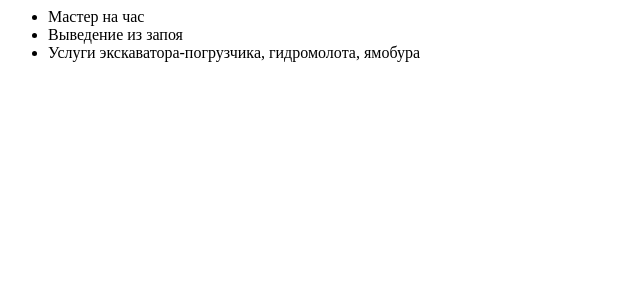
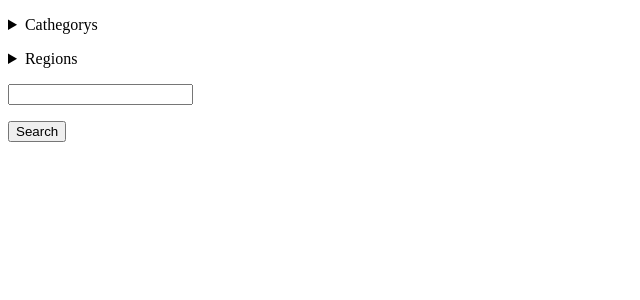
Before and after one commit to iamaIpharius/Django_HW, a Django app: page / in a window 1280 px wide. Shown: the top 300 px of the page, without its empty margins (0-640 px from the left). Run offline with Django 3.2, Linux system fonts and the light colour scheme.

Commit message:
homework 4 done

```diff
--- a/03_RequestsHandlingInDjango/board/advertisements/templates/advertisements/advertisement_list.html
+++ b/03_RequestsHandlingInDjango/board/advertisements/templates/advertisements/advertisement_list.html
@@ -1,7 +1,16 @@
+<!DOCTYPE html>
 <html>
-<ul>
-    <li>Мастер на час</li>
-    <li>Выведение из запоя</li>
-    <li>Услуги экскаватора-погрузчика, гидромолота, ямобура</li>
-</ul>
+<head>
+    <meta charset="utf-8">
+    <meta name="viewport" content="width=device-width, initial-scale=1">
+    <title></title>
+</head>
+<body>
+    <ul>
+        {% for adv in advertisements%}
+            <li>{{adv}}</li>
+        {% endfor %}
+    </ul>
+    <p>How many requests - {{count}}</p>
+</body>
 </html>
--- /dev/null
+++ b/03_RequestsHandlingInDjango/board/advertisements/templates/mainpage/main.html
@@ -0,0 +1,38 @@
+<!DOCTYPE html>
+<html>
+<head>
+	<meta charset="utf-8">
+	<meta name="viewport" content="width=device-width, initial-scale=1">
+	<title>Main</title>
+</head>
+<body>
+	<p>
+		<details>
+			<summary><label>Cathegorys</label></summary>
+			<p>
+				<ul>
+					{% for cat in cathegory %}
+						<li>{{cat}}</li>
+					{% endfor %}
+
+				</ul>
+			</p>
+		</details>
+	</p>
+	<p>
+		<details>
+			<summary><label>Regions</label></summary>
+			<p>
+				<ul>
+					{% for region in regions %}
+						<li>{{region}}</li>
+					{% endfor %}
+
+				</ul>
+			</p>
+		</details>
+	</p>
+	<p><input type="text" name="search"></p>
+	<p><button>{{button}}</button></p>
+</body>
+</html>
--- a/03_RequestsHandlingInDjango/board/advertisements/urls.py
+++ b/03_RequestsHandlingInDjango/board/advertisements/urls.py
@@ -2,7 +2,8 @@ from django.urls import path
 from . import views
 
 urlpatterns = [
-    path('', views.advertisement_list, name='advertisement_list'),
+    path('', views.Main.as_view()),
+    path('advertisements/', views.Advertisements.as_view()),
     path('contacts/', views.Contacts.as_view()),
     path('about/', views.About.as_view()),
 ]
--- a/03_RequestsHandlingInDjango/board/advertisements/views.py
+++ b/03_RequestsHandlingInDjango/board/advertisements/views.py
@@ -1,21 +1,6 @@
 from django.shortcuts import render
 from django.views.generic import TemplateView
-
-
-def advertisement_list(request, *args, **kwargs):
-    advertisements = [
-        'Мастер на час',
-        'Выведение из запоя',
-        'Услуги экскаватора-погрузчика, гидромолота, ямобура'
-    ]
-    advertisements_1 = [
-        'Мастер на час',
-        'Выведение из запоя',
-        'Услуги экскаватора-погрузчика, гидромолота, ямобура'
-    ]
-    return render(request, 'advertisements/advertisement_list.html',
-                  {'advertisements': advertisements,
-                   'advertisements_1': advertisements_1})
+from django.views import View
 
 
 class Contacts(TemplateView):
@@ -50,3 +35,38 @@ Nunc auctor lectus in nisi venenatis, id dictum est volutpat. Phasellus suscipit
 
         """
         return context
+
+
+class Advertisements(TemplateView):
+    template_name = "advertisements/advertisement_list.html"
+
+    def get_context_data(self, **kwargs):
+
+        context = super().get_context_data(**kwargs)
+        context['advertisements'] = [
+            'Мастер на час',
+            'Выведение из запоя',
+            'Услуги экскаватора-погрузчика, гидромолота, ямобура',
+            'Best practices for begginers',
+            'You have won 1000 dollars!'
+        ]
+        context['count'] = 0
+        return context
+
+    def post(self, request):
+        req_new = 'запрос на создание новой записи успешно выполнен.'
+
+        return render(request, 'advertisements/advertisement_list.html', {'req_new': req_new})
+
+
+class Main(View):
+
+    def get(self, request):
+        cathegory = ['work', 'study', 'trade', 'home', 'games']
+        regions = ['moscow', 'st.petersburg',
+                   'pskov', 'novgorod', 'kaluga', 'ryazan']
+        field = 'Here you can search ads!'
+        button = 'Search'
+
+        return render(request, 'mainpage/main.html',
+                      {'cathegory': cathegory, 'regions': regions, 'button': button, 'field': field})
```
